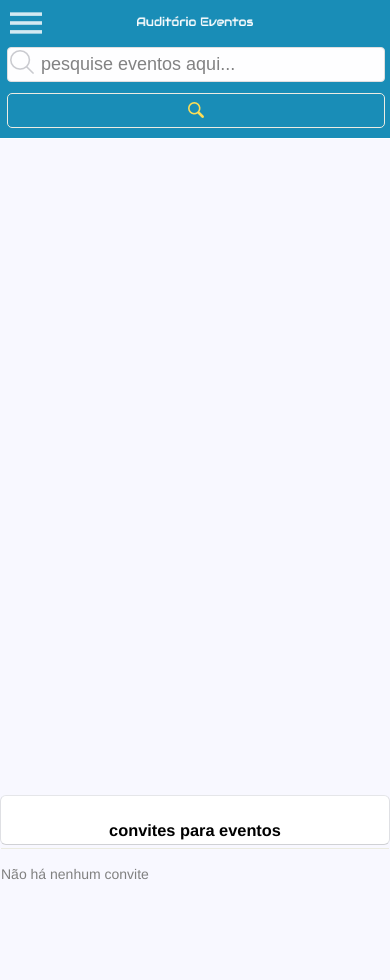
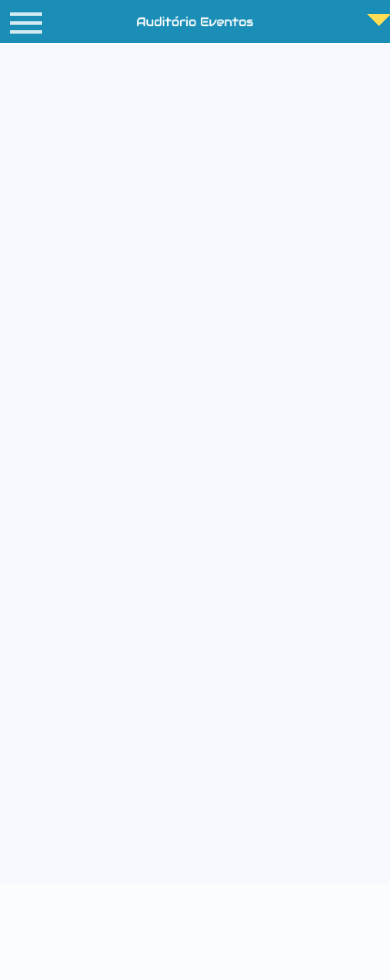
Before and after one commit to ivanmrosa/retorica, a Django app: page /evento/ in a window 390 px wide. After the commit the page ends 43 px from the top, so only its background shows below. Run offline with Django 3.2, Linux system fonts and the light colour scheme; the visitor is signed in with stand-in values (Sample User, id 1); data comes from the database, SQL or seed files in the repository; data that the repository does not hold is empty.

Commit message:
modificação para otimização de interface por causa do edge

```diff
--- a/retorica/static/css/evento/evento_index.css
+++ b/retorica/static/css/evento/evento_index.css
@@ -66,7 +66,9 @@ img[src='/upload/']{
 }
 
 .img-event > img{
-  width: 100%;
+  /*width: 100%;*/
+  width: 350px;
+  height: 300px;
   display: table;
   margin: 0px auto;
 }
@@ -223,7 +225,9 @@ img[src='/upload/']{
        padding-right: 0px;
     }
 
-
+    .after-header{
+      margin-top: 40px;
+    }
 
 
 
--- a/retorica/static/css/rlib.css
+++ b/retorica/static/css/rlib.css
@@ -1202,8 +1202,8 @@ textarea.field, .form-field  textarea{
 }
 
 .top-right{
-  bottom: 3%;
-  left: 85%;
+  top: 1%;
+  left: 94%;
 }
 
 .search {
@@ -1531,7 +1531,16 @@ textarea.field, .form-field  textarea{
 
 
     .hide-mobile{
-     display: none;
+         float: left !important;
+         width: 0% !important;
+         height: 0% !important;
+         position: fixed !important;
+         z-index: -1;
+         opacity: 0;
+         margin: 0px !important;
+         padding: 0px !important;
+         min-height: 0px !important;
+     /*display: none;*/
     }
 
     .hide-desktop{
--- a/retorica/template/evento/evento_index.html
+++ b/retorica/template/evento/evento_index.html
@@ -11,7 +11,7 @@
                                        class="img-logo white"/></a></center>
     </div>
 
-    <div id="div-pesq" class="col col-8 hide-scroll">
+    <div id="div-pesq" class="col col-8 hide-mobile slow-hide">
         <div class="col col-5 autocomplete " id="pesqtext">
             <input class="search" placeholder="pesquise eventos aqui..." type="text"
                    data-autocomplete-url="/evento/lista_eventos_autocomplete"
@@ -28,7 +28,7 @@
 
         <div class="col col-10 group-pesq hide-mobile">
             <center>
-                <a href="javascript:void(0)" class="white small-font bold hide-scroll"
+                <a href="javascript:void(0)" class="white small-font bold"
                    onclick="evento.abrir_edicao_usuario();">
                     <img data-id="img-usr" data-src="/upload/[{foto_usuario}]"
                          data-model="dados_perfil_usuario" data-self=""
@@ -37,6 +37,22 @@
                 </a>
             </center>
         </div>
+    </div>
+
+    <div class="fixed flo-right top-right hide-desktop stay-on-top">
+        <a href="javascript:void(0)" class="show-plus-header"
+           onclick="mainLib.find('#div-pesq').rmCl('hide-mobile');
+                     mainLib.addClass('hide', this);
+                     mainLib.find('.hide-plus-header').rmCl('hide')">
+            <img src="/static/images/arrow-down24.png">
+        </a>
+        <a href="javascript:void(0)" class="hide-plus-header hide stay-on-top"
+           onclick="mainLib.find('#div-pesq').adCl('hide-mobile');
+                     mainLib.addClass('hide', this);
+                     mainLib.find('.show-plus-header').rmCl('hide')">
+            <img src="/static/images/arrow-up24.png">
+        </a>
+
     </div>
 
 </header>
@@ -147,9 +163,9 @@
         </section>
 
         <section id="lista_convites"
-                 class="col col-4 small-radius event down-menu stay-on-top hide-scroll">
+                 class="col col-4 small-radius event hide-mobile stay-on-top ">
             <h3 class="title cur-pointer" onclick="mainLib.addClass('big', this.parentElement);
-                                       mainLib.removeClass('hide-scroll', this.parentElement);
+
                                        mainLib.removeClass('hide', mainLib.find('#fechar_detalhe_convite').first()) ">
                 convites para eventos
             </h3>
@@ -170,7 +186,8 @@
                                     mainLib.find('#lista_eventos').first(), 'id=[{evento_id}]');
                                     mainLib.addClass('hide', mainLib.find('#fechar_detalhe_convite').first());
                                     mainLib.removeClass('big', this.parentElement.parentElement.parentElement.parentElement);
-                                    mainLib.addClass('hide-scroll', this.parentElement.parentElement.parentElement.parentElement)"
+                                    "
+
                            class="gray">
                             [{titulo}]
                         </a>
@@ -183,7 +200,7 @@
                class="circle circle-small cancel stay-on-top hide-desktop bottom-right fixed hide"
                onclick="mainLib.addClass('hide', this);
                         mainLib.removeClass('big', this.parentElement);
-                        mainLib.addClass('hide-scroll', this.parentElement)"></a>
+                        "></a>
 
         </section>
     </section>
```
Also changed, not shown: retorica/static/images/arrow-down16.png (added), retorica/static/images/arrow-down24.png (added), retorica/static/images/arrow-up24.png (added).
